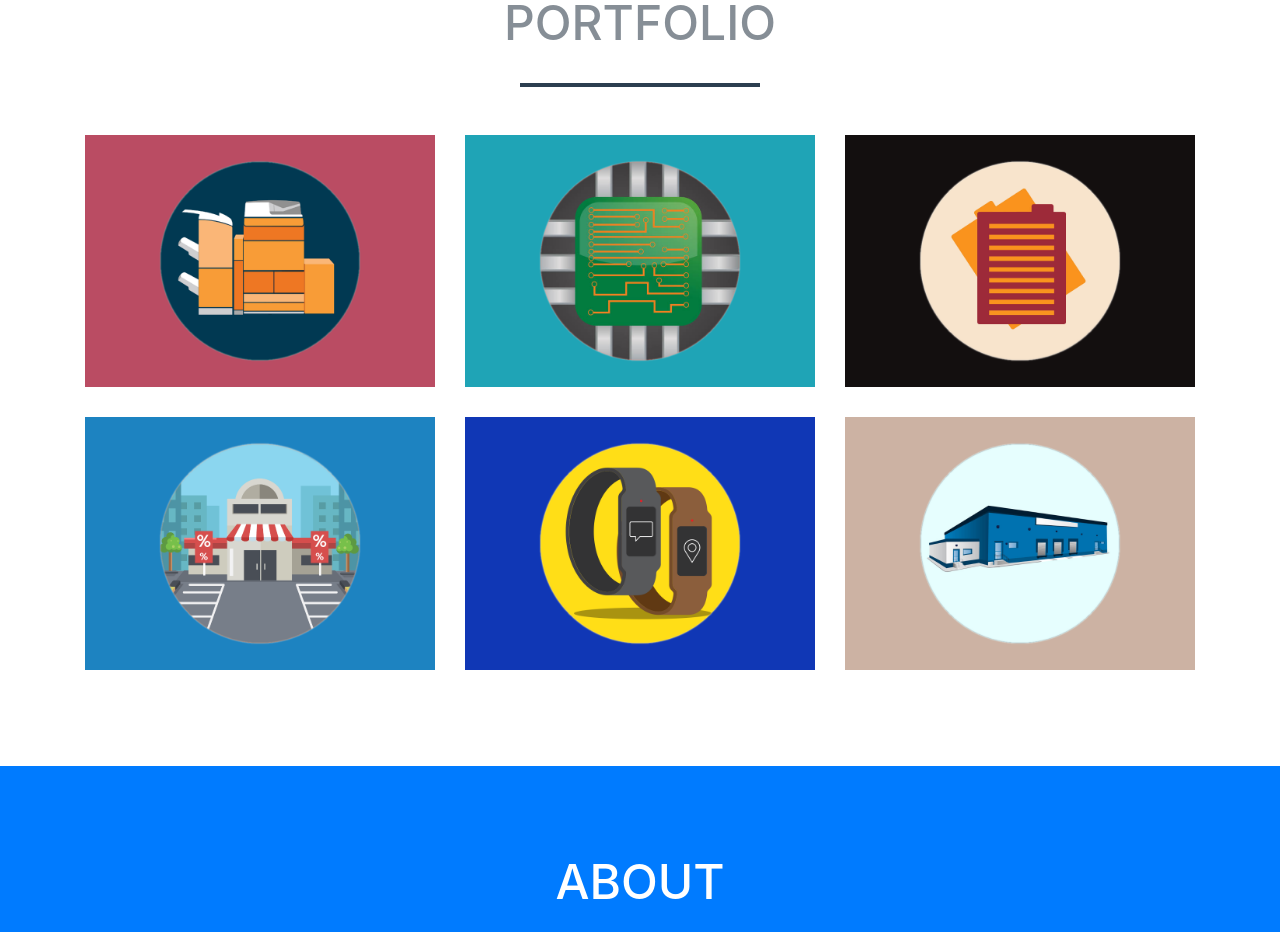
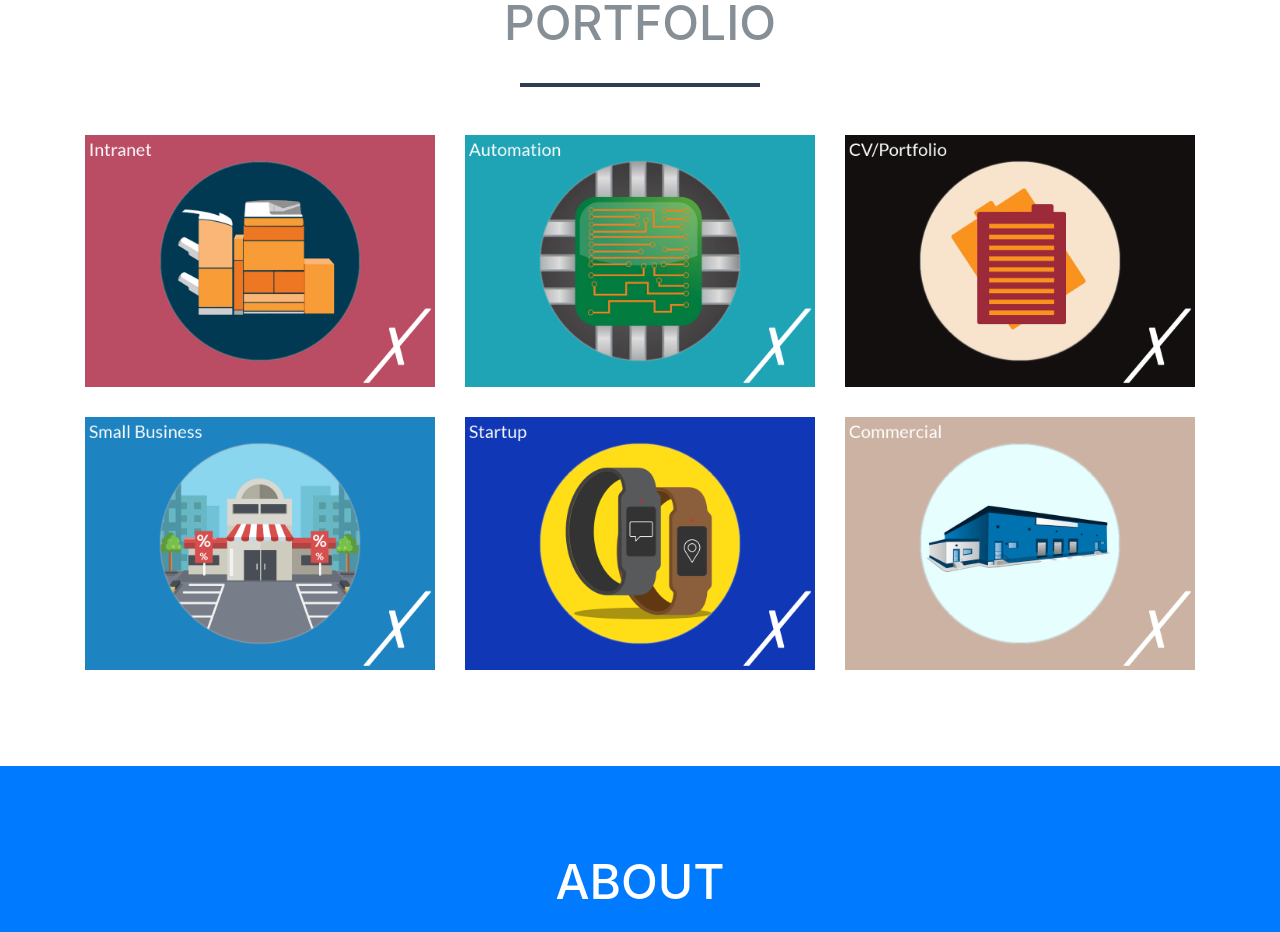
Before and after one commit to odbaruch/Xeneus-site, a website with bundled scripts: page index.html in a window 1280 px wide. Shown: the part 814-1746 px from the top of the page. Built offline with nearby package versions, Linux system fonts and the light colour scheme.

Commit message:
Add branding to profile images

```diff
--- a/index.html
+++ b/index.html
@@ -75,7 +75,7 @@
                   <i class="fa fa-search-plus fa-3x"></i>
                 </div>
               </div>
-              <img class="img-fluid" src="img/portfolio/intraoffice.png" alt="">
+              <img class="img-fluid" src="img/portfolio/intraoffice_branded.png" alt="">
             </a>
           </div>
           <div class="col-md-6 col-lg-4">
@@ -85,7 +85,7 @@
                   <i class="fa fa-search-plus fa-3x"></i>
                 </div>
               </div>
-              <img class="img-fluid" src="img/portfolio/automation.png" alt="">
+              <img class="img-fluid" src="img/portfolio/automation_branded.png" alt="">
             </a>
           </div>
           <div class="col-md-6 col-lg-4">
@@ -95,7 +95,7 @@
                   <i class="fa fa-search-plus fa-3x"></i>
                 </div>
               </div>
-              <img class="img-fluid" src="img/portfolio/CV.png" alt="">
+              <img class="img-fluid" src="img/portfolio/CV_branded.png" alt="">
             </a>
           </div>
           <div class="col-md-6 col-lg-4">
@@ -105,7 +105,7 @@
                   <i class="fa fa-search-plus fa-3x"></i>
                 </div>
               </div>
-              <img class="img-fluid" src="img/portfolio/smallbusiness.png" alt="">
+              <img class="img-fluid" src="img/portfolio/smallbusiness_branded.png" alt="">
             </a>
           </div>
           <div class="col-md-6 col-lg-4">
@@ -115,7 +115,7 @@
                   <i class="fa fa-search-plus fa-3x"></i>
                 </div>
               </div>
-              <img class="img-fluid" src="img/portfolio/startup.png" alt="">
+              <img class="img-fluid" src="img/portfolio/startup_branded.png" alt="">
             </a>
           </div>
           <div class="col-md-6 col-lg-4">
@@ -125,7 +125,7 @@
                   <i class="fa fa-search-plus fa-3x"></i>
                 </div>
               </div>
-              <img class="img-fluid" src="img/portfolio/commercial.png" alt="">
+              <img class="img-fluid" src="img/portfolio/commercial_branded.png" alt="">
             </a>
           </div>
         </div>
```
Also changed, not shown: img/portfolio/CV_branded.png (added), img/portfolio/automation_branded.png (added), img/portfolio/commercial_branded.png (added), img/portfolio/intraoffice_branded.png (added), img/portfolio/smallbusiness_branded.png (added), img/portfolio/startup_branded.png (added).
